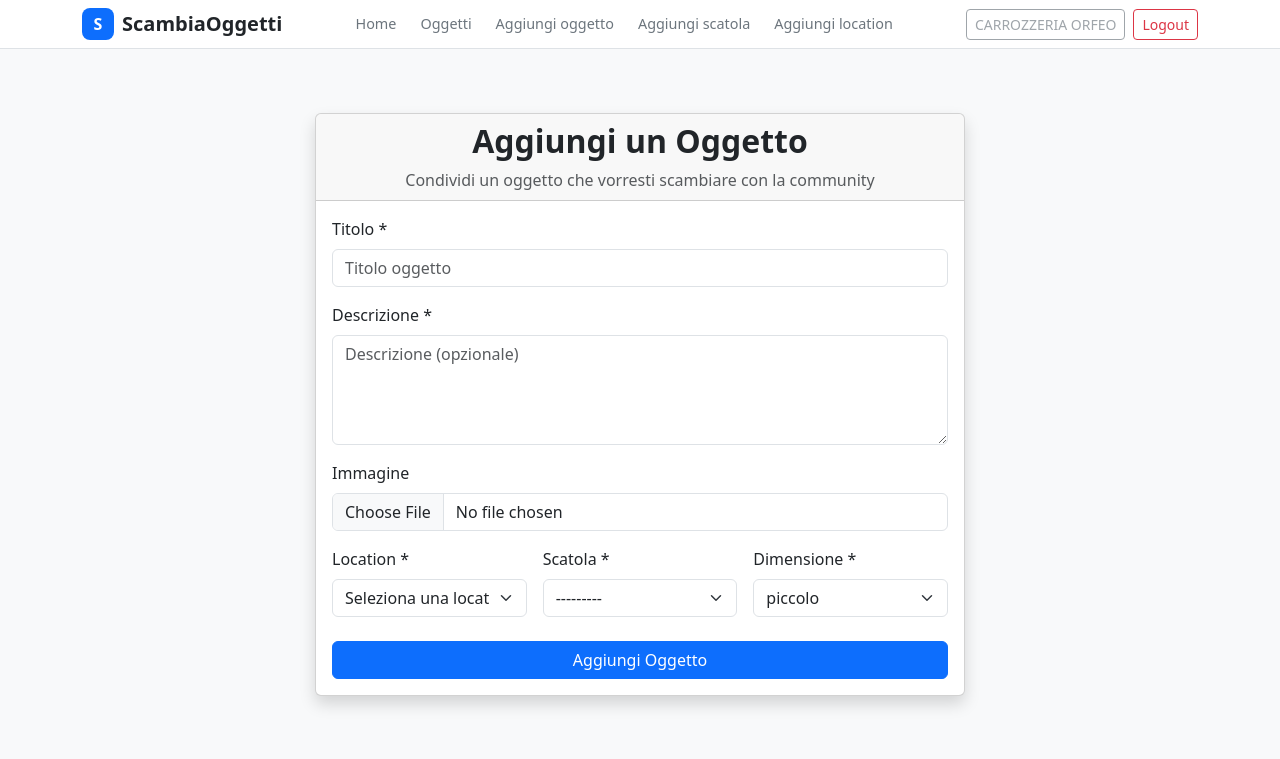
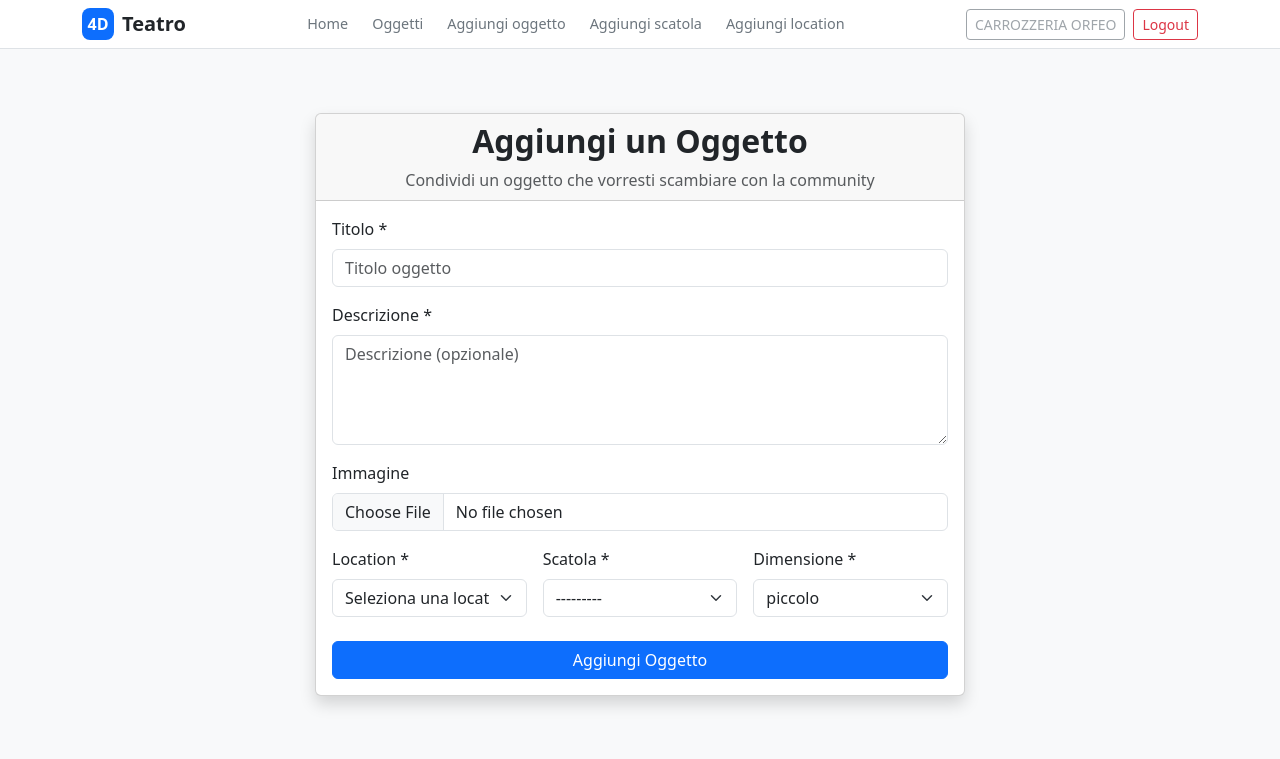
Before and after one commit to TrentoElProgrammatores/hackaton, a Django app: page /aggiungi/item in a window 1280 px wide. Shown: the top 759 px of the page. Run offline with Django 5.2, Linux system fonts and the light colour scheme; a user stored in the database is signed in; data comes from the database, SQL or seed files in the repository.

Commit message:
aggiunto roba

```diff
--- a/scambio/templates/componenti/header.html
+++ b/scambio/templates/componenti/header.html
@@ -3,7 +3,7 @@
 <head>
   <meta charset="UTF-8">
   <meta name="viewport" content="width=device-width, initial-scale=1.0">
-  <title>Header - ScambiaOggetti</title>
+  <title>4D TEATRO</title>
   <link href="https://cdn.jsdelivr.net/npm/bootstrap@5.3.2/dist/css/bootstrap.min.css" rel="stylesheet">
   <style>
     header {
@@ -51,9 +51,9 @@
       <!-- Logo + Titolo -->
       <div class="d-flex align-items-center gap-2">
         <div class="logo-box">
-          <span>S</span>
+          <span>4D</span>
         </div>
-        <span class="fs-5 fw-semibold">ScambiaOggetti</span>
+        <span class="fs-5 fw-semibold">Teatro</span>
       </div>
 
       <!-- Navbar (desktop) -->
```
Also changed, not shown: README.md, 1 other file.
